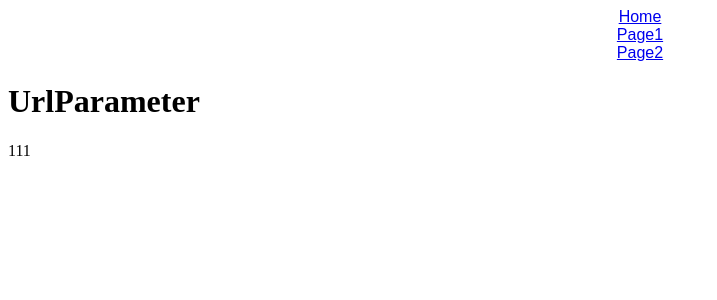
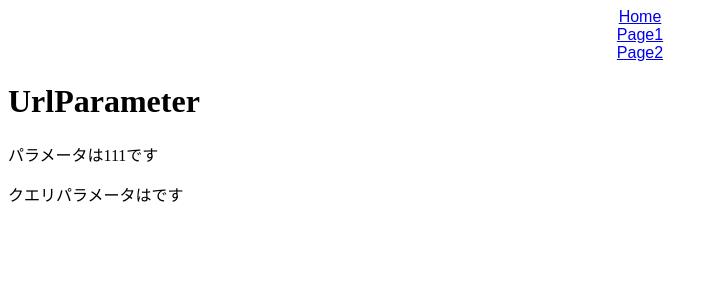
Before and after one commit to yamashi-ta-keshi/react-advance-router, a React (Create React App) app: page /page2/111 in a window 1280 px wide. Shown: the top 300 px of the page, without its empty margins (0-717 px from the left). Built offline with nearby package versions, Linux system fonts and the light colour scheme.

Commit message:
add url parameter sample

```diff
--- a/src/Page2.jsx
+++ b/src/Page2.jsx
@@ -5,6 +5,7 @@
     <div>
       <h1>Page2</h1>
       <Link to="/page2/111">UrlParameter</Link>
+      <Link to="/page2/999?name=hogehoge">QueryParameter</Link>
     </div>
   );
 };
--- a/src/UrlParameter.jsx
+++ b/src/UrlParameter.jsx
@@ -1,11 +1,15 @@
-import { useParams } from "react-router-dom";
+import { useLocation, useParams } from "react-router-dom";
 
 export const UrlParameter = () => {
   const { id } = useParams();
+  const { search } = useLocation("name");
+  const query = new URLSearchParams(search);
+  console.log(query);
   return (
     <div>
       <h1>UrlParameter</h1>
-      <p>{id}</p>
+      <p>パラメータは{id}です</p>
+      <p>クエリパラメータは{query.get("name")}です</p>
     </div>
   );
 };
```
